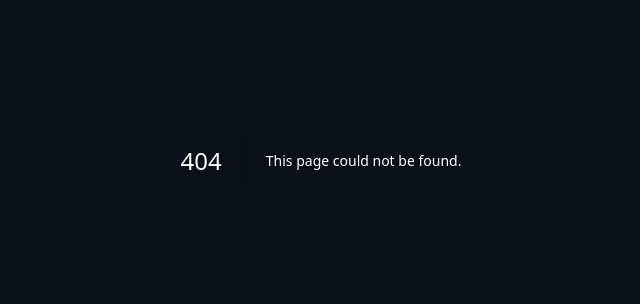
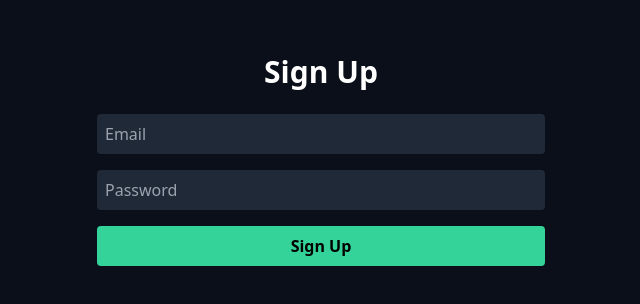
Before and after one commit to Rabbi111-cloud/SPENDWISE-AI, a Next.js app: page /signup in a window 1280 px wide. Before the commit this address had no page. Shown: the part 240-544 px from the top of the page, without its empty margins (319-959 px from the left). Built offline with nearby package versions, Linux system fonts and the light colour scheme.

Commit message:
Create page.js

```diff
--- /dev/null
+++ b/app/signup/page.js
@@ -0,0 +1,51 @@
+"use client";
+
+import { useState } from "react";
+import { auth } from "../../lib/firebase";
+import { createUserWithEmailAndPassword } from "firebase/auth";
+import { useRouter } from "next/navigation";
+
+export default function Signup() {
+  const router = useRouter();
+  const [email, setEmail] = useState("");
+  const [password, setPassword] = useState("");
+  const [error, setError] = useState("");
+
+  const handleSignup = async (e) => {
+    e.preventDefault();
+    try {
+      await createUserWithEmailAndPassword(auth, email, password);
+      router.push("/dashboard");
+    } catch (err) {
+      setError(err.message);
+    }
+  };
+
+  return (
+    <div className="min-h-screen flex flex-col items-center justify-center px-6">
+      <h1 className="text-3xl font-bold mb-6">Sign Up</h1>
+      <form onSubmit={handleSignup} className="space-y-4 w-full max-w-md">
+        <input
+          type="email"
+          placeholder="Email"
+          value={email}
+          onChange={e => setEmail(e.target.value)}
+          className="w-full p-2 rounded bg-gray-800"
+          required
+        />
+        <input
+          type="password"
+          placeholder="Password"
+          value={password}
+          onChange={e => setPassword(e.target.value)}
+          className="w-full p-2 rounded bg-gray-800"
+          required
+        />
+        {error && <p className="text-red-500">{error}</p>}
+        <button className="w-full bg-emerald-400 text-black py-2 rounded font-semibold">
+          Sign Up
+        </button>
+      </form>
+    </div>
+  );
+}
```
